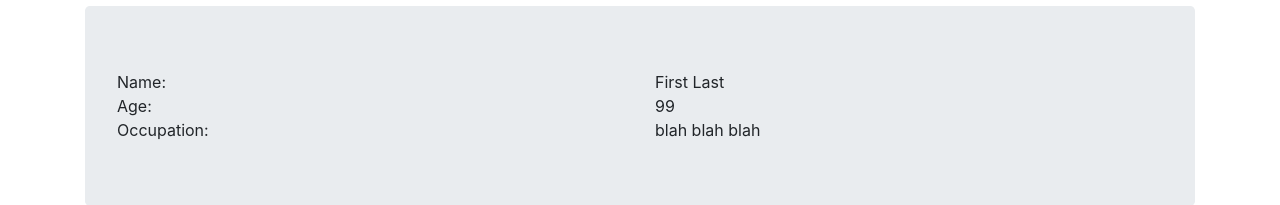
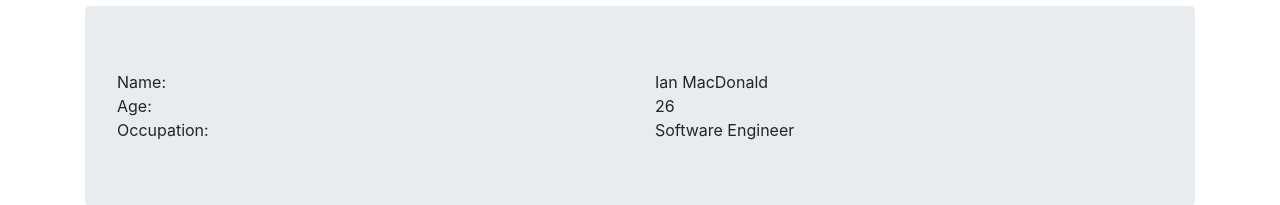
Before and after one commit to bbachi/my-profile-react, a React (Create React App) app: page / in a window 1280 px wide. Shown: the part 250-455 px from the top of the page. Built offline with nearby package versions, Linux system fonts and the light colour scheme.

Commit message:
Update Dashboard.js

```diff
--- a/src/Dashboard.js
+++ b/src/Dashboard.js
@@ -14,7 +14,7 @@ const Dashboard = () => {
                 Name:
             </div>
             <div className="col-md-6">
-                First Last
+                Ian MacDonald
             </div>
         </div>
         <div className="row">
@@ -22,7 +22,7 @@ const Dashboard = () => {
                 Age:
             </div>
             <div className="col-md-6">
-                99
+                26
             </div>
         </div>
         <div className="row">
@@ -30,7 +30,7 @@ const Dashboard = () => {
                 Occupation:
             </div>
             <div className="col-md-6">
-                blah blah blah
+                Software Engineer
             </div>
         </div>
         </Jumbotron>
```
